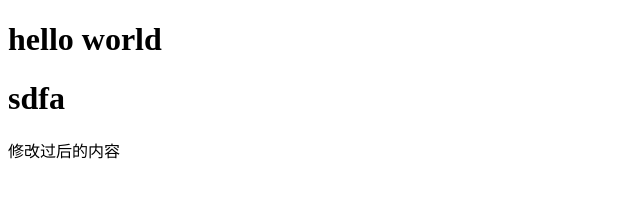
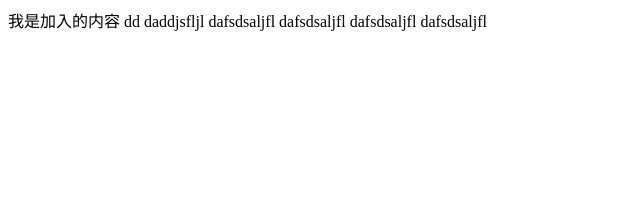
Before and after one commit to tongyangdejiezou/hello-world, a plain HTML site: page index.html in a window 1280 px wide. Shown: the whole page, without its empty margins (0-640 px from the left). Drawn offline with Linux system fonts and the light colour scheme.

Commit message:
1:修改了很多文件 2:加入了sass文件 3:自动编译了sass为css

```diff
--- a/index.html
+++ b/index.html
@@ -7,11 +7,14 @@
   <title>Document</title>
 </head>
 <body>
-  <h1>hello world</h1>
-  <h1>sdfa</h1>
-  <div>
-    修改过后的内容
 
-  </div>
+  <div class="div">
+    我是加入的内容
+    dd
+    daddjsfljl
+    dafsdsaljfl
+    dafsdsaljfl
+    dafsdsaljfl
+    dafsdsaljfl
 </body>
 </html>
```
Also changed, not shown: logo.scss (added, +17 -0 lines), a.txt (added), logo.css (added), logo.min.css (added).
